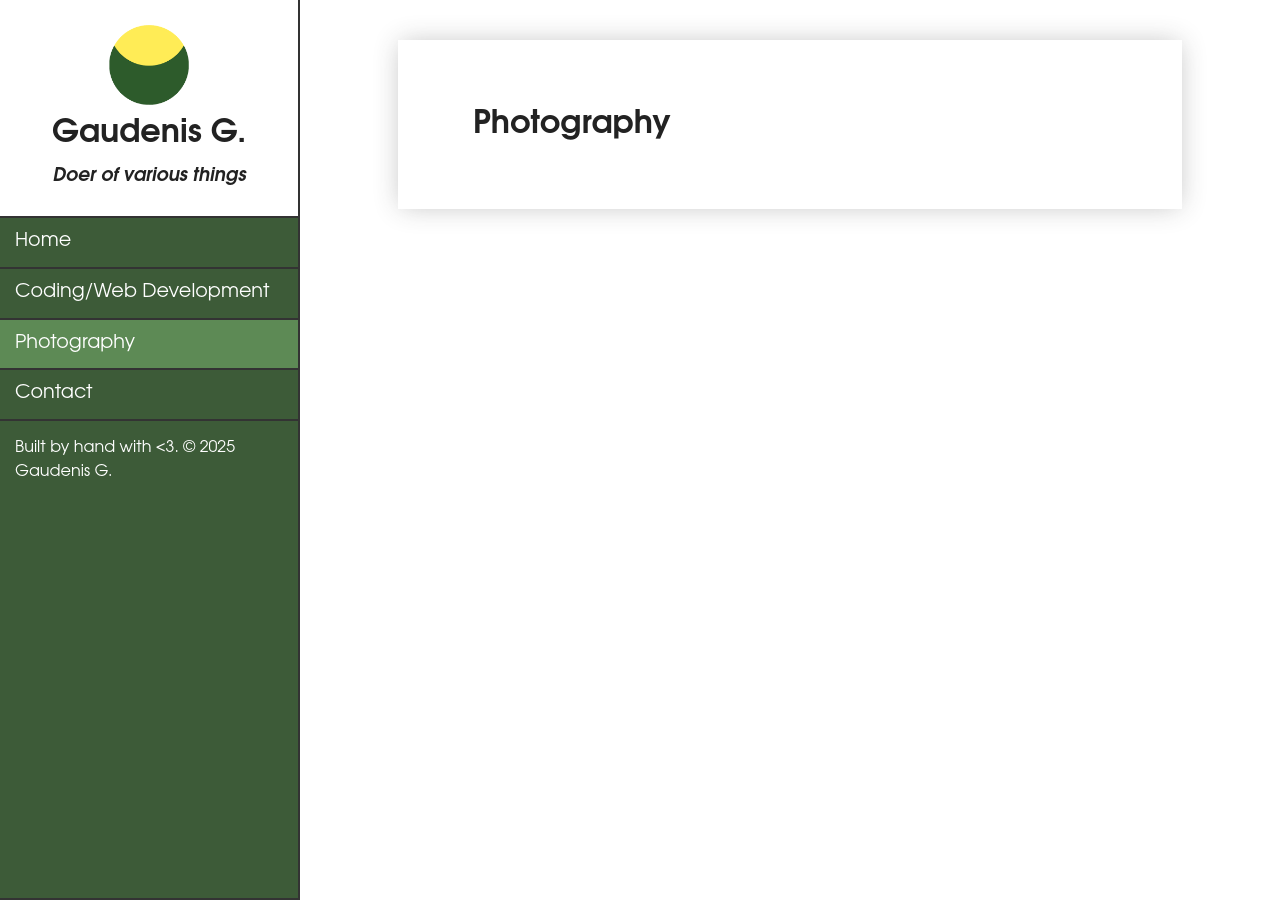
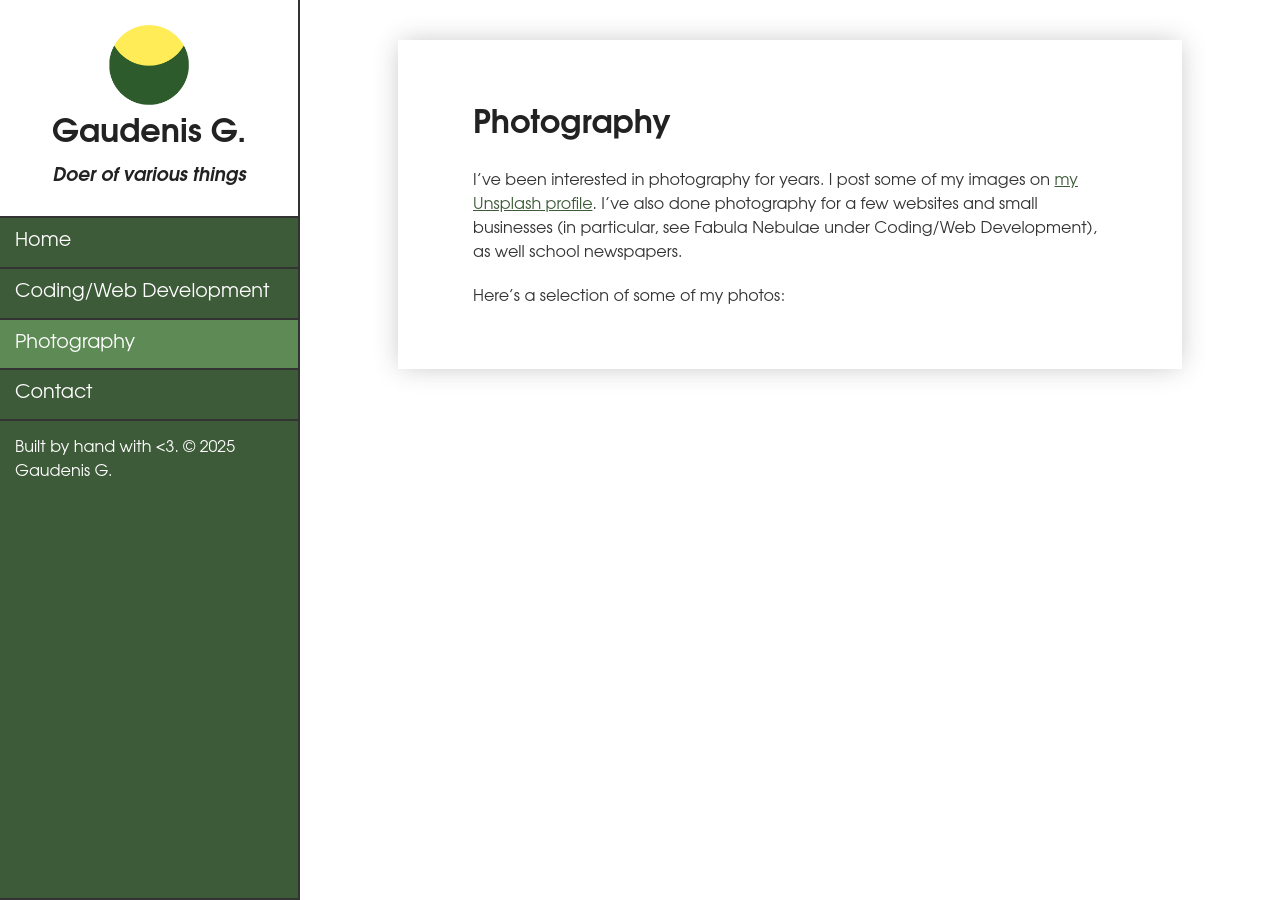
Before and after one commit to gaudenisg/gaudenisg.github.io, a Jekyll site: the page built from photography.md, in a window 1280 px wide. Built offline with Jekyll 4.4.1, drawn with Linux system fonts in a browser that asks for light colours.

Commit message:
Update photography.md

```diff
--- a/photography.md
+++ b/photography.md
@@ -2,3 +2,6 @@
 title: Photography
 layout: default
 ---
+I've been interested in photography for years. I post some of my images on [my Unsplash profile](https://unsplash.com/@gaudenisg). I've also done photography for a few websites and small businesses (in particular, see Fabula Nebulae under Coding/Web Development), as well school newspapers.
+
+Here's a selection of some of my photos:
```
